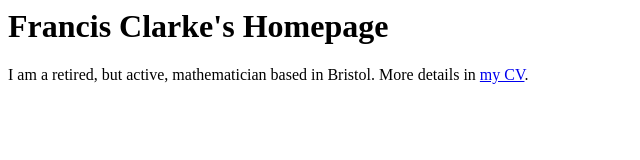
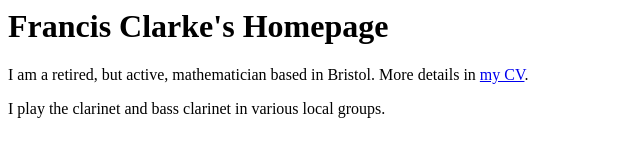
Before and after one commit to fwclarke/fwclarke.github.io, a plain HTML site: page index.html in a window 1280 px wide. Shown: the whole page, without its empty margins (0-640 px from the left). Drawn offline with Linux system fonts and the light colour scheme.

Commit message:
mention clarinet in index page

```diff
--- a/index.html
+++ b/index.html
@@ -16,6 +16,10 @@ I am a retired, but active, mathematician based in Bristol.  More details
 in <A HREF="cv.pdf">my CV</A>.
 </p>
 
+<P>
+I play the clarinet and bass clarinet in various local groups.
+</P>
+
 </div>
 
 <div id="footer"></div>
```
